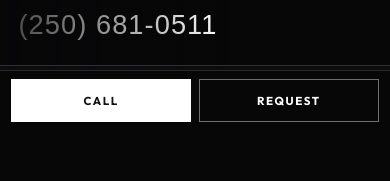
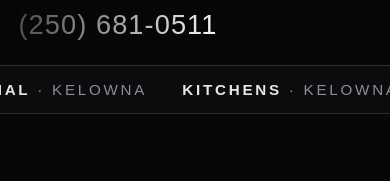
Before and after one commit to OfficialPr0x/demo-boyz, a Next.js app: page / in a window 390 px wide. Shown: the part 657-838 px from the top of the page. Built offline with nearby package versions, Linux system fonts and the light colour scheme; no server answers; a web font is replaced by a local one.

Commit message:
Remove the mobile bar component from the database styles and shell layout, streamlining the footer section.

```diff
--- a/components/db.css
+++ b/components/db.css
@@ -662,39 +662,6 @@
 .db-foot h2 { font-size: 3rem; margin: 0.8rem 0; }
 .db-legal { grid-column: 1 / -1; color: var(--steel); font-size: 0.82rem; }
 
-.db-mobar {
-  display: none;
-  position: fixed;
-  left: 0;
-  right: 0;
-  bottom: 3.5rem;
-  z-index: 45;
-  gap: 0.5rem;
-  padding: 0.55rem 0.7rem;
-  background: #070708;
-  border-top: 1px solid rgb(255 255 255 / 0.14);
-}
-.db .db-mobar a {
-  flex: 1;
-  text-align: center;
-  text-decoration: none;
-  color: #fff;
-  -webkit-text-fill-color: #fff;
-  font-weight: 700;
-  letter-spacing: 0.14em;
-  text-transform: uppercase;
-  font-size: 0.72rem;
-  padding: 0.72rem 0.4rem;
-  border: 1px solid rgb(255 255 255 / 0.42);
-  background: transparent;
-}
-.db .db-mobar a:first-child {
-  background: #fff;
-  color: #111;
-  -webkit-text-fill-color: #111;
-  border-color: #fff;
-}
-
 .db-reveal { opacity: 0; transform: translateY(1.4rem); animation: db-rise 0.9s cubic-bezier(0.16, 0.84, 0.3, 1) both; animation-play-state: paused; }
 .db-reveal[data-in='true'] { animation-play-state: running; }
 
@@ -784,8 +751,6 @@
   .db-strip { grid-template-columns: repeat(2, 1fr); }
   .db-strip figure { min-height: 12rem; }
   .db-tile, .db-tile:first-child { min-height: 22rem; grid-row: auto; }
-  .db-mobar { display: flex; }
-  .db { padding-bottom: 8rem; }
 }
 @media (prefers-reduced-motion: reduce) {
   .db-hero-copy, .db-rule, .db-ghost, .db-marquee-track, .db-reveal, .db-slide, .db-menu-row, .db-menu-title, .db-menu-call, .db-btn, .db-call, .db .rp-btn { animation: none; transition: none; }
--- a/components/shell.tsx
+++ b/components/shell.tsx
@@ -96,10 +96,6 @@ export function Shell({ children }: { children: ReactNode }) {
         </div>
         <p className="db-legal">{site.footer.legal}</p>
       </footer>
-      <div className="db-mobar">
-        <a href={site.phone.href}>Call</a>
-        <Link href={path('/contact')}>Request</Link>
-      </div>
       <script type="application/ld+json" dangerouslySetInnerHTML={{ __html: JSON.stringify(jsonLd) }} />
     </div>
   );
```
